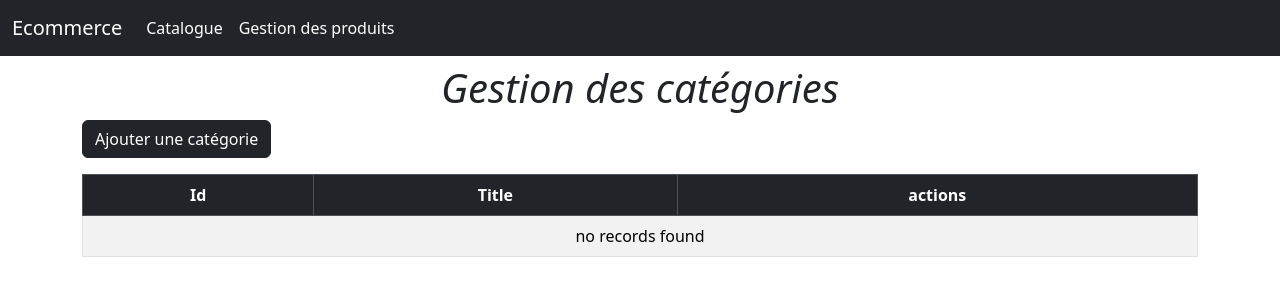
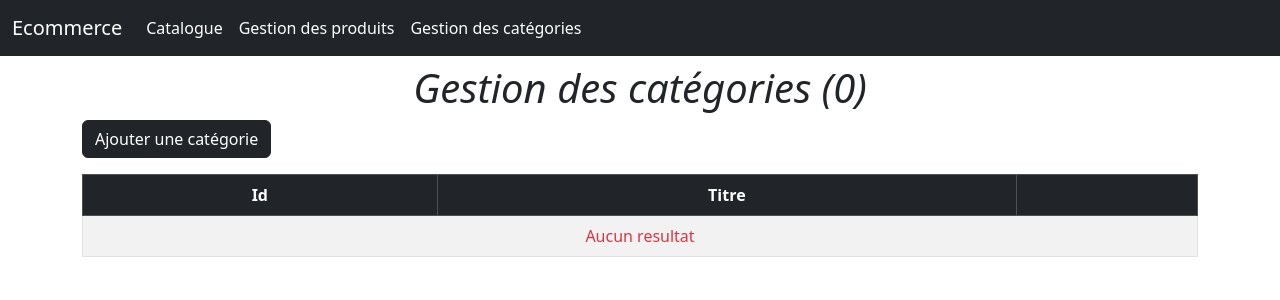
Before and after one commit to intellagence/ecommerce2025, a Symfony app: template templates/category/index.html.twig in a window 1280 px wide. Shown: the top 300 px of the page. Run offline with Twig, Linux system fonts and the light colour scheme; the template is opened without the code that fills it, so the values that code supplies are empty; some libraries are stand-ins or nearby versions.

Commit message:
crud category

```diff
--- a/public/css/style.css
+++ b/public/css/style.css
@@ -10,3 +10,9 @@
     width: 20px;
     height: 20px;
 }
+
+.noDesignbtn{
+    border:none;
+    padding: 0;
+    background-color: transparent;
+}
--- a/templates/_include/_nav.html.twig
+++ b/templates/_include/_nav.html.twig
@@ -35,6 +35,10 @@
                     <a class="nav-link text-white" href="{{ path('app_product_index') }}">Gestion des produits</a>
                 </li>
 
+                <li class="nav-item">
+                    <a class="nav-link text-white" href="{{ path('app_category_index') }}">Gestion des catégories</a>
+                </li>
+
             </ul>
 
         </div>
--- a/templates/category/_form.html.twig
+++ b/templates/category/_form.html.twig
@@ -1,4 +1,4 @@
 {{ form_start(form) }}
-    {{ form_widget(form) }}
-    <button class="btn">{{ button_label|default('Save') }}</button>
+    {{ form_row(form.title) }}
+    <button class="btn btn-dark w-100 mt-3">{{ button_label|default('Ajouter une catégorie') }}</button>
 {{ form_end(form) }}
--- a/templates/category/index.html.twig
+++ b/templates/category/index.html.twig
@@ -1,9 +1,8 @@
 {% extends 'base.html.twig' %}
 
-{% block h1 %}Gestion des catégories{% endblock %}
+{% block h1 %}Gestion des catégories ({{ categories|length}}){% endblock %}
 
 {% block body %}
-
 
     <a class="btn btn-dark" href="{{ path('app_category_new') }}">Ajouter une catégorie</a>
 
@@ -12,27 +11,43 @@
         <thead class="table-dark">
             <tr>
                 <th>Id</th>
-                <th>Title</th>
-                <th>actions</th>
+                <th>Titre</th>
+                <th></th>
             </tr>
         </thead>
         <tbody>
         {% for category in categories %}
             <tr>
-                <td>{{ category.id }}</td>
-                <td>{{ category.title }}</td>
-                <td>
-                    <a href="{{ path('app_category_show', {'id': category.id}) }}">show</a>
-                    <a href="{{ path('app_category_edit', {'id': category.id}) }}">edit</a>
+                <td class="w-25">{{ category.id }}</td>
+                <td class="w-50">{{ category.title }}</td>
+                <td class="w-25">
+
+                    <a
+                        href="{{ path('app_category_show', {'id': category.id}) }}"
+                        class="text-decoration-none"
+                    >
+                        {{ ux_icon('lucide:file', {'class':'text-warning sizeSvg20'}) }}
+                    </a>
+
+
+                    <a
+                        href="{{ path('app_category_edit', {'id': category.id}) }}"
+                        class="text-decoration-none"
+                    >
+                        {{ ux_icon('lucide:edit', {'class':'text-info sizeSvg20'}) }}
+                    </a>
+
+                    {{ include('category/_delete_form.html.twig') }}
+
+
                 </td>
             </tr>
         {% else %}
             <tr>
-                <td colspan="3">no records found</td>
+                <td class="text-center text-danger" colspan="3">Aucun resultat</td>
             </tr>
         {% endfor %}
         </tbody>
     </table>
 
-
 {% endblock %}
--- a/templates/category/new.html.twig
+++ b/templates/category/new.html.twig
@@ -1,11 +1,11 @@
 {% extends 'base.html.twig' %}
 
-{% block title %}New Category{% endblock %}
+{% block h1 %}Ajouter une catégorie{% endblock %}
 
 {% block body %}
-    <h1>Create new Category</h1>
+
+    <a class="btn btn-dark" href="{{ path('app_category_index') }}">Gestion des catégorie</a>
 
     {{ include('category/_form.html.twig') }}
 
-    <a href="{{ path('app_category_index') }}">back to list</a>
 {% endblock %}
```
Also changed, not shown: src/Controller/CategoryController.php (+5 -2 lines), src/Form/CategoryForm.php (+31 -1 lines), templates/category/_delete_form.html.twig (+9 -2 lines), templates/category/edit.html.twig (+4 -4 lines), templates/category/show.html.twig (+9 -9 lines).
